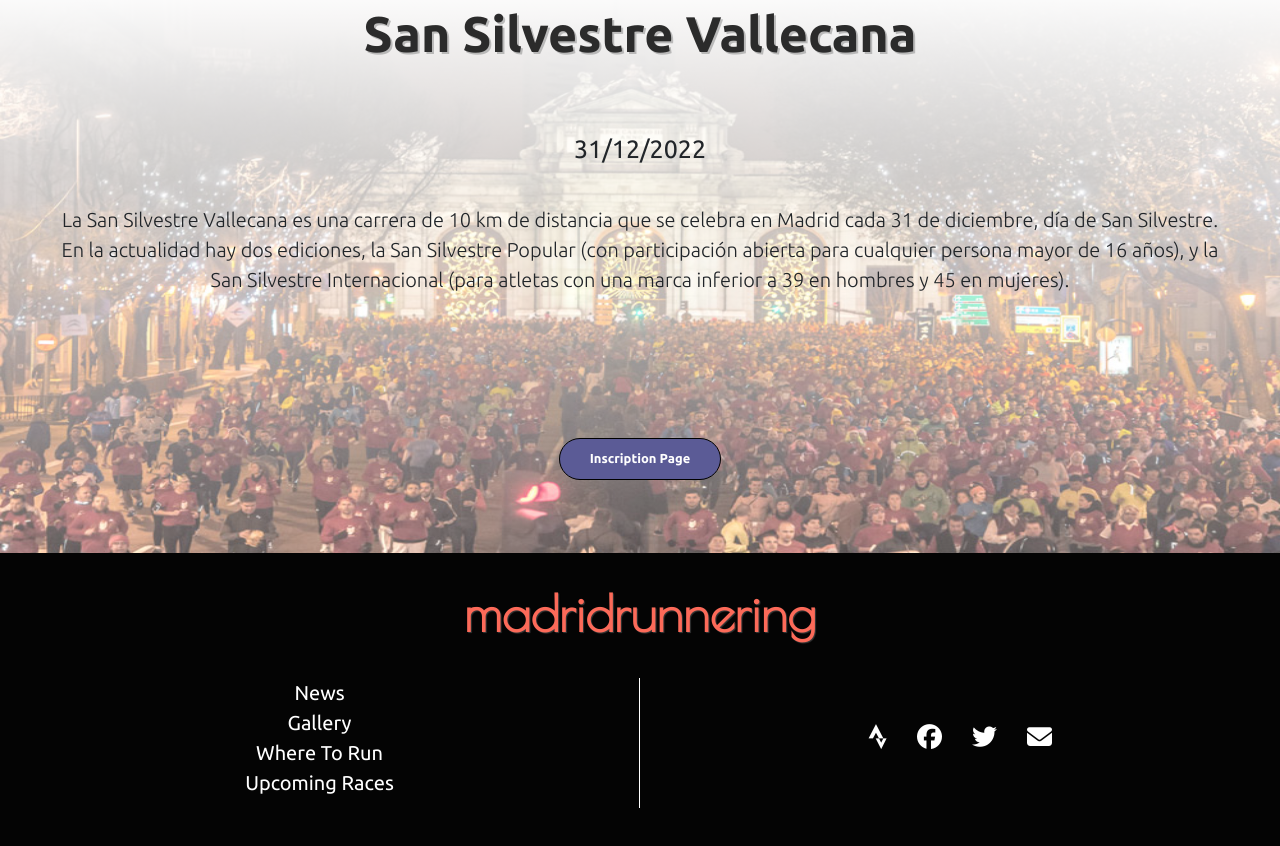
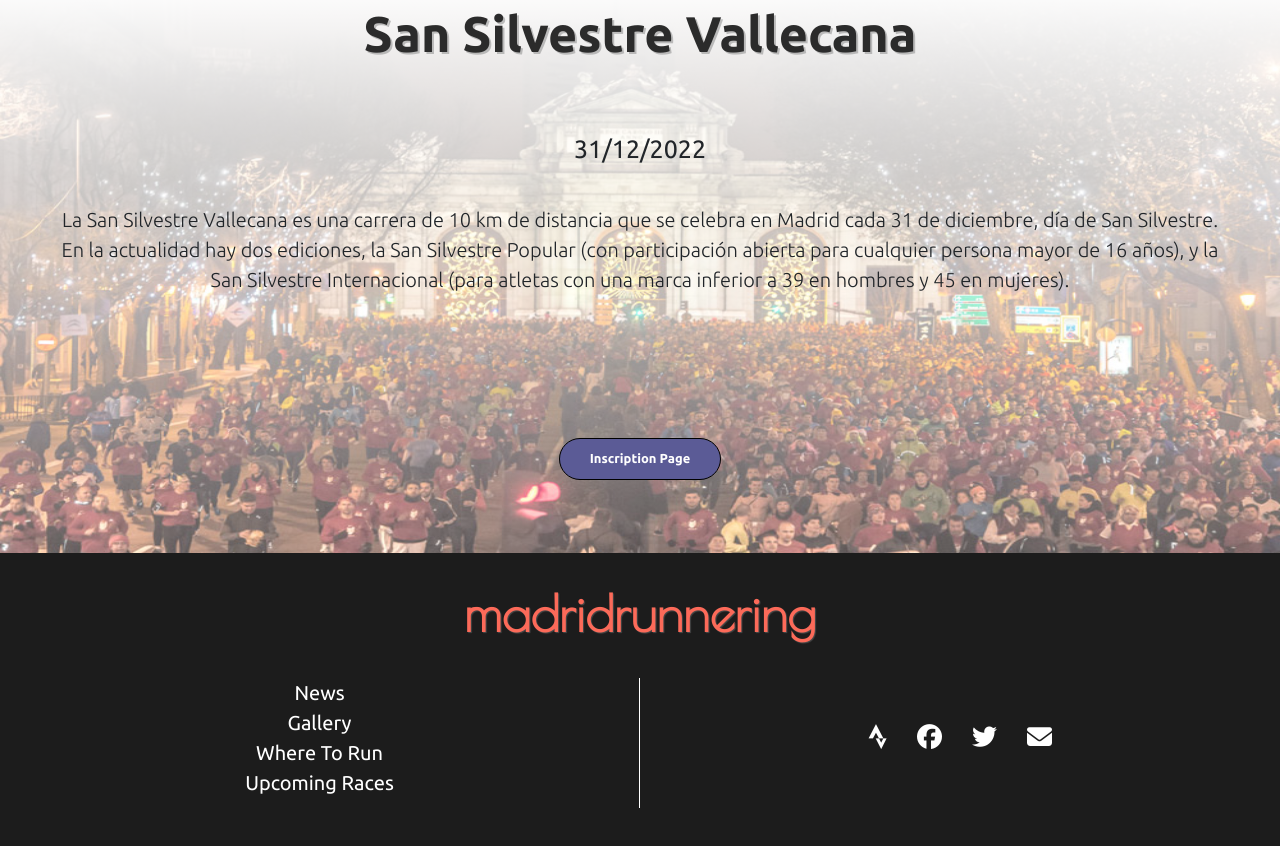
Before and after one commit to kt-fi/madridrun, a website: page index.html in a window 1280 px wide. Shown: the part 2608-3454 px from the top of the page. Drawn offline with nearby package versions, Linux system fonts and the light colour scheme; a web font is replaced by a local one.

Commit message:
minor menu chajneg

```diff
--- a/sass/__footer.scss
+++ b/sass/__footer.scss
@@ -1,6 +1,6 @@
 .footer {
     height: max-content;
-    background-color: rgba(0, 0, 0, 0.986);
+    background-color: rgba(0, 0, 0, 0.89);
     text-align: center;
     display: flex;
     flex-direction: column;
```
Also changed, not shown: styles.css.
